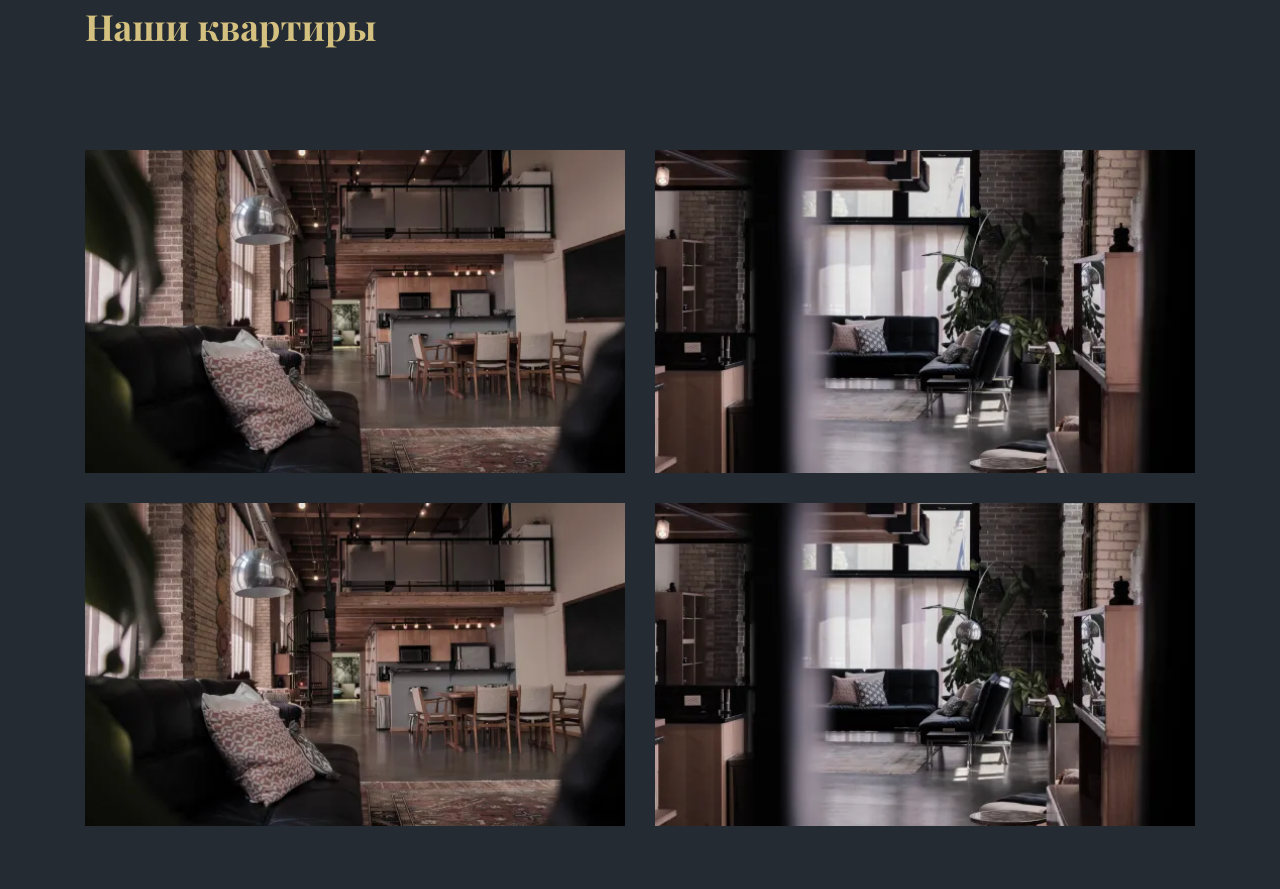
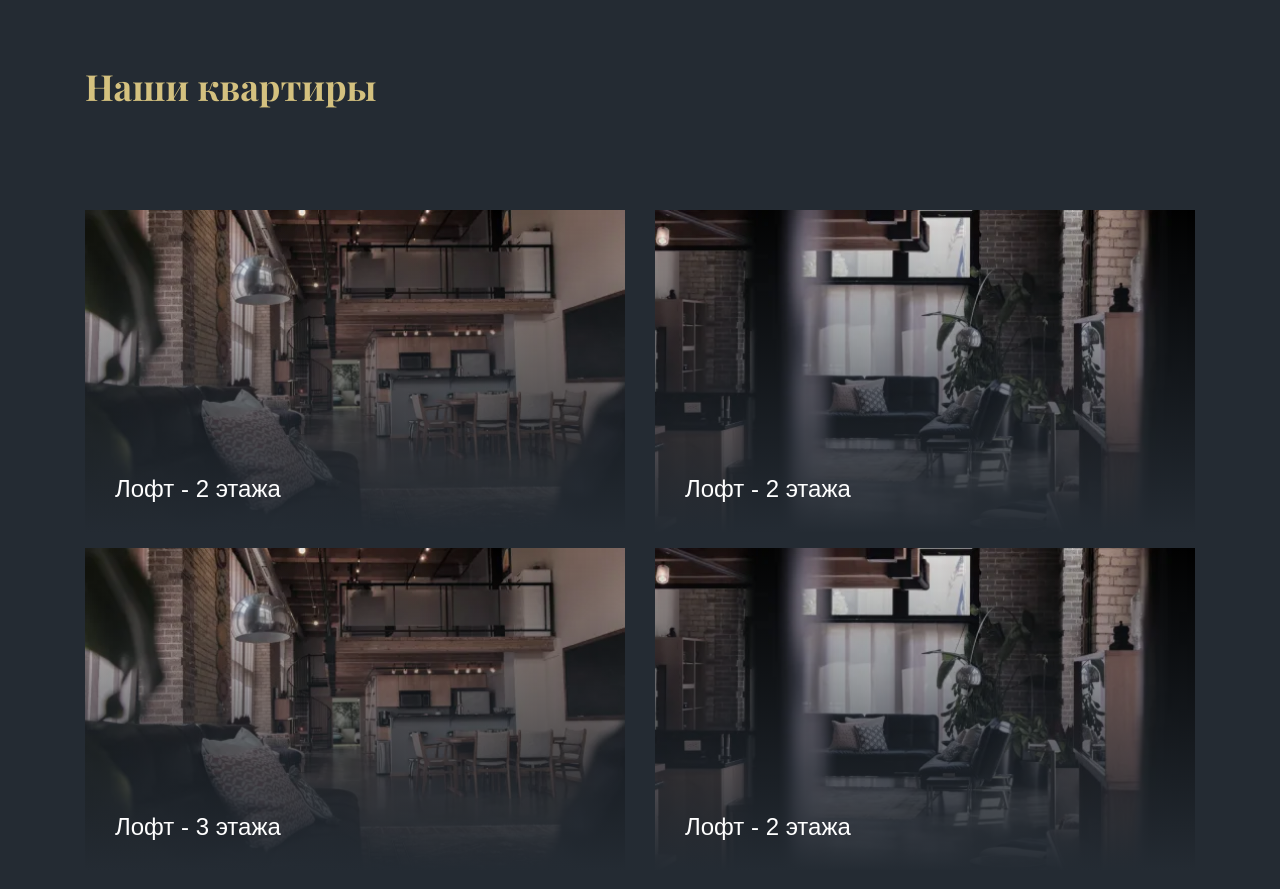
Before and after one commit to atmosfera2000/housevop, a website built with webpack: page public/index.html in a window 1280 px wide. Shown: the part 1231-2120 px from the top of the page. Before the commit the page ends 2087 px from the top, so only its background shows below. Built offline with nearby package versions, Linux system fonts and the light colour scheme; files whose address does not match are found by name.

Commit message:
photo-section

```diff
--- a/public/index.html
+++ b/public/index.html
@@ -28,13 +28,13 @@
               <div class="collapse navbar-collapse" id="navbarCollapse">
                 <ul class="navbar-nav ms-auto mb-2 mb-lg-0">
                   <li class="nav-item">
-                    <a class="nav-link" href="#header">Home</a>
+                    <a class="nav-link" href="#header">О компании</a>
                   </li>
                   <li class="nav-item">
-                    <a class="nav-link" href="#section1">Section 1</a>
+                    <a class="nav-link" href="#cards">Район</a>
                   </li>
                   <li class="nav-item">
-                    <a class="nav-link" href="#section2">Section 2</a>
+                    <a class="nav-link" href="#photos">Каталог квартир</a>
                   </li>
                 </ul>
               </div>
@@ -69,7 +69,7 @@
             </div>
           </div>
         </header>
-        <div class="cards">
+        <div id="cards" class="cards">
           <div class="container">
             <div class="card">
               <div class="card-img">
@@ -97,37 +97,53 @@
             </div>
           </div>
         </div>
-        <section class="photo-section">
+        <section id="photos" class="photo-section">
           <div class="container">
             <h2>Наши квартиры</h2>
             <div class="row photos">
               <div class="col-12 col-md-6">
-                <div class="photo">
+                <a href="#" class="photo-link">
                   <div class="photo-img">
                     <img src="img/webp/photo1.webp" class="img" alt="photo">
                   </div>
-                </div>
+                  <div class="photo-bg-layer"></div>
+                  <div class="photo-text">
+                    <span>Лофт - 2 этажа</span>
+                  </div>
+                </a>
               </div>
               <div class="col-12 col-md-6">
-                <div class="photo">
+                <a href="#" class="photo-link">
                   <div class="photo-img">
                     <img src="img/webp/photo2.webp" class="img" alt="photo">
                   </div>
-                </div>
+                  <div class="photo-bg-layer"></div>
+                  <div class="photo-text">
+                    <span>Лофт - 2 этажа</span>
+                  </div>
+                </a>
               </div>
               <div class="col-12 col-md-6">
-                <div class="photo">
+                <a href="#" class="photo-link">
                   <div class="photo-img">
                     <img src="img/webp/photo1.webp" class="img" alt="photo">
                   </div>
-                </div>
+                  <div class="photo-bg-layer"></div>
+                  <div class="photo-text">
+                    <span>Лофт - 3 этажа</span>
+                  </div>
+                </a>
               </div>
               <div class="col-12 col-md-6">
-                <div class="photo">
+                <a href="#" class="photo-link">
                   <div class="photo-img">
                     <img src="img/webp/photo2.webp" class="img" alt="photo">
                   </div>
-                </div>
+                  <div class="photo-bg-layer"></div>
+                  <div class="photo-text">
+                    <span>Лофт - 2 этажа</span>
+                  </div>
+                </a>
               </div>
             </div>
           </div>
--- a/src/_custom.scss
+++ b/src/_custom.scss
@@ -70,23 +70,55 @@ h2 {
     }
 }
 
+.photo-section {
+    padding-top: 40px;
+    padding-bottom: 19px;
+
     .photos {
         margin-top: 30px;
+        padding-left: 5%;
+        padding-right: 5%;
     }
 
-.photo {
+    .photo-link {
+        z-index: 1;
+        display: block;
+        position: relative;
         margin-bottom: 15px;
-    padding: 0 5%;
+        color: $white;
+        text-decoration: none;
+        font-family: 'Raleway', sans-serif;
+        font-style: normal;
+        font-weight: normal;
+        font-size: 1.125rem;
+
+        &:hover {
+            color: $white;
         }
+
+        .photo-bg-layer {
+            z-index: 2;
+            position: absolute;
+            top: 0;
+            right: 0;
+            bottom: 0;
+            left: 0;
+            background: linear-gradient(180deg, rgba(36, 43, 51, 0) 0%, #242B33 100%);
+        }
+
+        .photo-text {
+            z-index: 3;
+            position: absolute;
+            left: 30px;
+            bottom: 26px;
+        }
+    }
+}
+
 
 @include media-breakpoint-up(md) {
     h1 {
         font-size: 3rem;
-    }
-
-    h2 {
-        text-align: start;
-        font-size: 2.25rem;
     }
 
     .header {
@@ -110,12 +142,35 @@ h2 {
         }
     }
 
+    .photo-section {
+        .photos {
+            padding: 0;
+        }
+
+        .photo {
+            margin-bottom: 30px;
+        }
+    }
+}
+
+@include media-breakpoint-up(lg) {
+    h2 {
+        text-align: start;
+        font-size: 2.25rem;
+    }
+
+    .photo-section {
+        padding-top: 60px;
+        padding-bottom: 80px;
+
         .photos {
             margin-top: 100px;
         }
 
-    .photo {
-        margin-bottom: 30px;
-        padding: 0;
+        .photo-text {
+            font-size: 1.5rem;
+            left: 50px;
+            bottom: 50px;
         }
     }
+}
```
Lines whose indentation alone changed are shown as unchanged.
